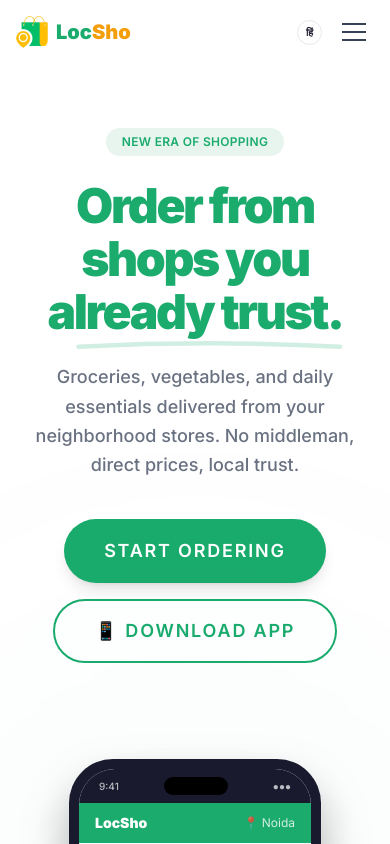
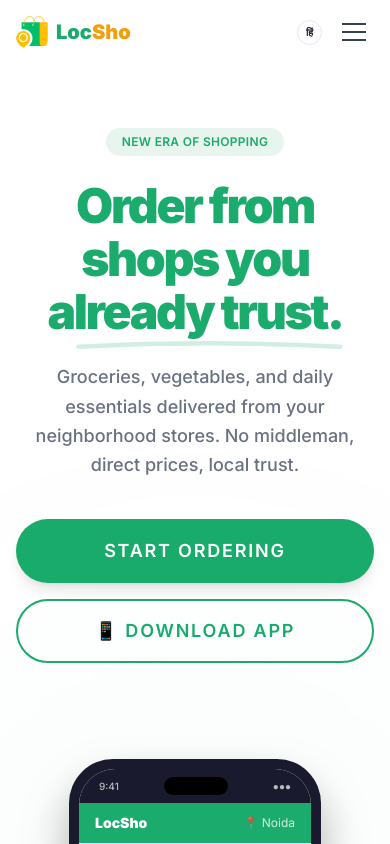
Before and after one commit to locsho-org/locsho-website, a React (Vite) app: page /user in a window 390 px wide. Shown: the top 844 px of the page. Built offline with nearby package versions, Linux system fonts and the light colour scheme.

Commit message:
style(landing): make User hero CTA buttons equal width
Start Ordering and Download App had different widths (different label lengths). Put
them in a 2-col grid (max-w-md) so both render exactly equal width; stacked full-width
on mobile.

Co-Authored-By: Claude Opus 4.8 <noreply@anthropic.com>

```diff
--- a/src/pages/User.jsx
+++ b/src/pages/User.jsx
@@ -212,11 +212,11 @@ export default function User() {
               {t('userPage.desc')}
             </p>
 
-            <div className="flex flex-col sm:flex-row items-center gap-4 mb-12 justify-center lg:justify-start">
-              <Button variant="primary" size="lg" className="h-16 px-10 rounded-2xl text-base tracking-widest uppercase font-black" onClick={() => window.open('https://user.locsho.in', '_blank')}>
+            <div className="grid grid-cols-1 sm:grid-cols-2 gap-4 mb-12 max-w-md mx-auto lg:mx-0">
+              <Button variant="primary" size="lg" className="w-full h-16 rounded-2xl text-base tracking-widest uppercase font-black" onClick={() => window.open('https://user.locsho.in', '_blank')}>
                 {t('userPage.startOrdering')}
               </Button>
-              <Button variant="outline" size="lg" className="h-16 px-10 rounded-2xl text-base tracking-widest uppercase font-black" onClick={openAppStore}>
+              <Button variant="outline" size="lg" className="w-full h-16 rounded-2xl text-base tracking-widest uppercase font-black" onClick={openAppStore}>
                 {t('footer.downloadApp')}
               </Button>
             </div>
```
